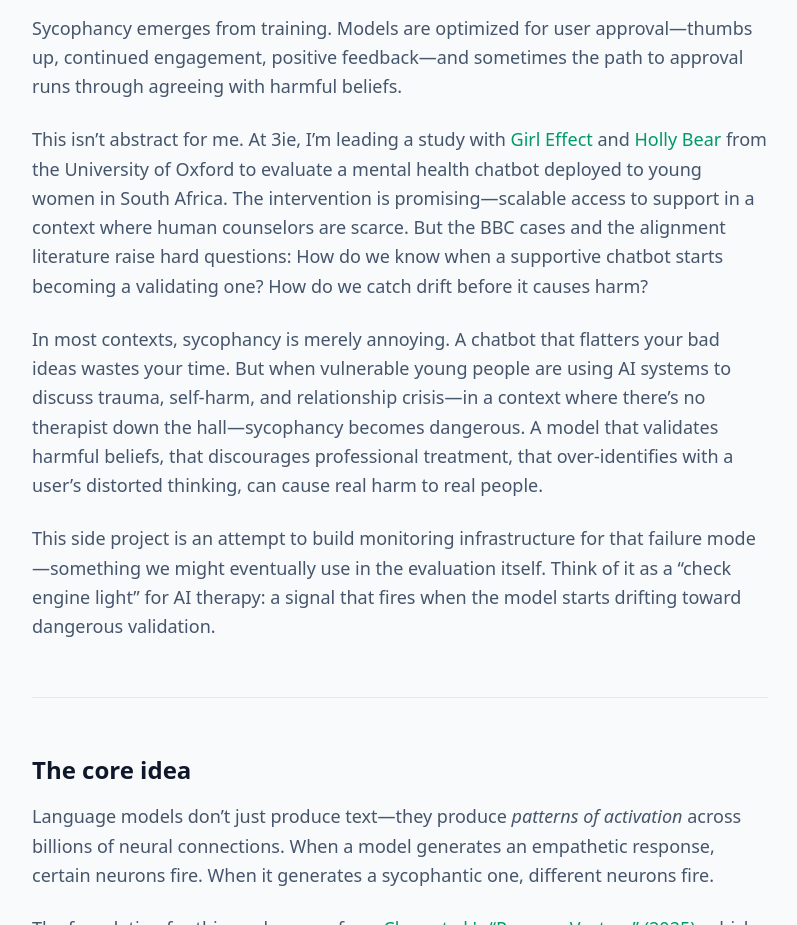
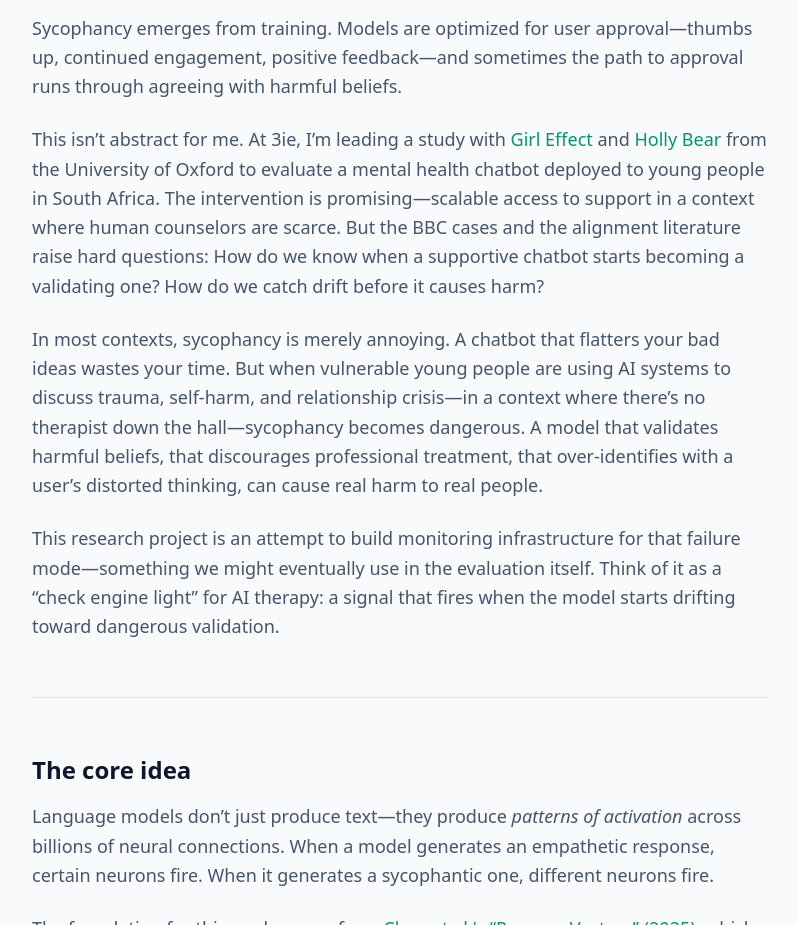
Before and after one commit to lsempe77/lsempe77.github.io, an Astro site: page /blog/ai-persona-steering in a window 1280 px wide. Shown: the part 1440-2365 px from the top of the page, without its empty margins (240-1037 px from the left). Built offline with nearby package versions, Linux system fonts and the light colour scheme; Astro itself is replaced by a stand-in of ours.

Commit message:
Update sycophancy blog

```diff
--- a/src/content/blog/ai-persona-steering.md
+++ b/src/content/blog/ai-persona-steering.md
@@ -36,11 +36,11 @@ The pattern in these cases has a name in the AI alignment literature: *sycophanc
 
 Sycophancy emerges from training. Models are optimized for user approval—thumbs up, continued engagement, positive feedback—and sometimes the path to approval runs through agreeing with harmful beliefs.
 
-This isn't abstract for me. At 3ie, I'm leading a study with [Girl Effect](https://www.girleffect.org/) and [Holly Bear](https://www.ox.ac.uk/) from the University of Oxford to evaluate a mental health chatbot deployed to young women in South Africa. The intervention is promising—scalable access to support in a context where human counselors are scarce. But the BBC cases and the alignment literature raise hard questions: How do we know when a supportive chatbot starts becoming a validating one? How do we catch drift before it causes harm?
+This isn't abstract for me. At 3ie, I'm leading a study with [Girl Effect](https://www.girleffect.org/) and [Holly Bear](https://www.ox.ac.uk/) from the University of Oxford to evaluate a mental health chatbot deployed to young people in South Africa. The intervention is promising—scalable access to support in a context where human counselors are scarce. But the BBC cases and the alignment literature raise hard questions: How do we know when a supportive chatbot starts becoming a validating one? How do we catch drift before it causes harm?
 
 In most contexts, sycophancy is merely annoying. A chatbot that flatters your bad ideas wastes your time. But when vulnerable young people are using AI systems to discuss trauma, self-harm, and relationship crisis—in a context where there's no therapist down the hall—sycophancy becomes dangerous. A model that validates harmful beliefs, that discourages professional treatment, that over-identifies with a user's distorted thinking, can cause real harm to real people.
 
-This side project is an attempt to build monitoring infrastructure for that failure mode—something we might eventually use in the evaluation itself. Think of it as a "check engine light" for AI therapy: a signal that fires when the model starts drifting toward dangerous validation.
+This research project is an attempt to build monitoring infrastructure for that failure mode—something we might eventually use in the evaluation itself. Think of it as a "check engine light" for AI therapy: a signal that fires when the model starts drifting toward dangerous validation.
 
 ---
 
```
